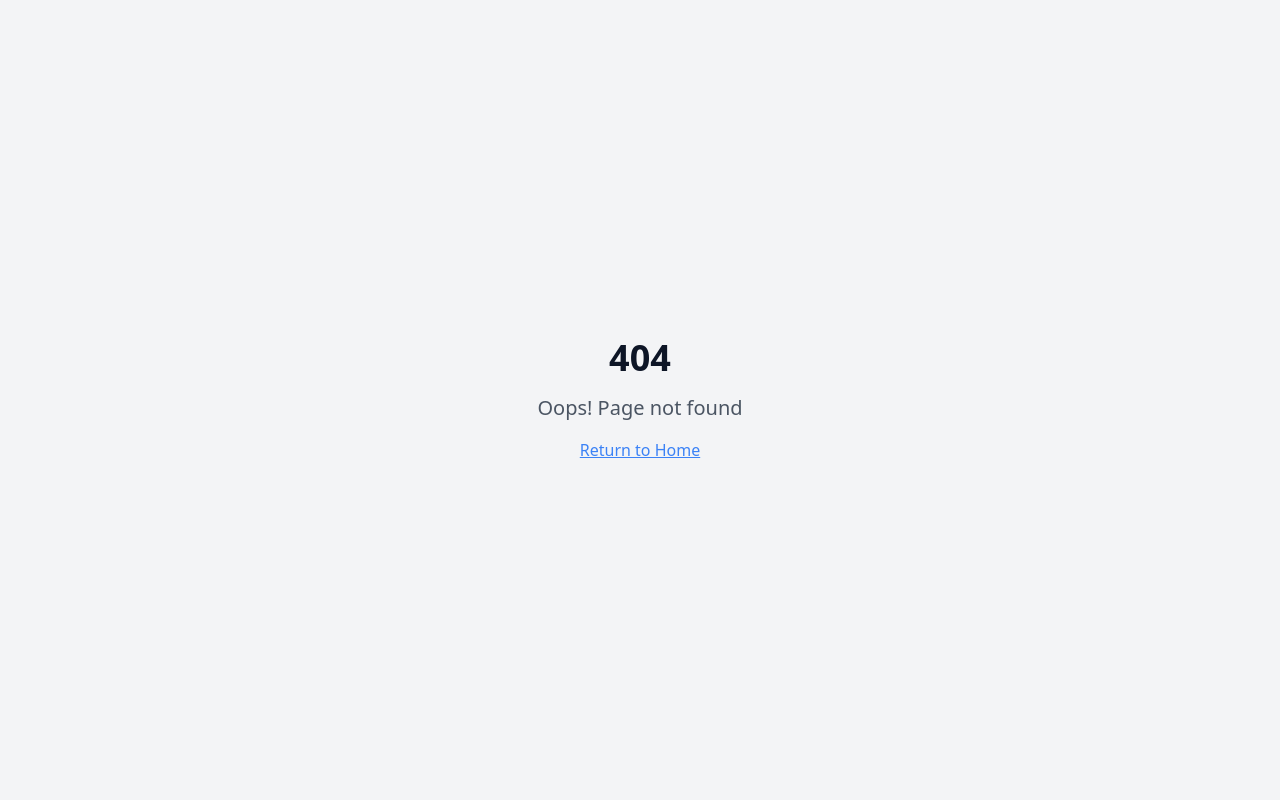
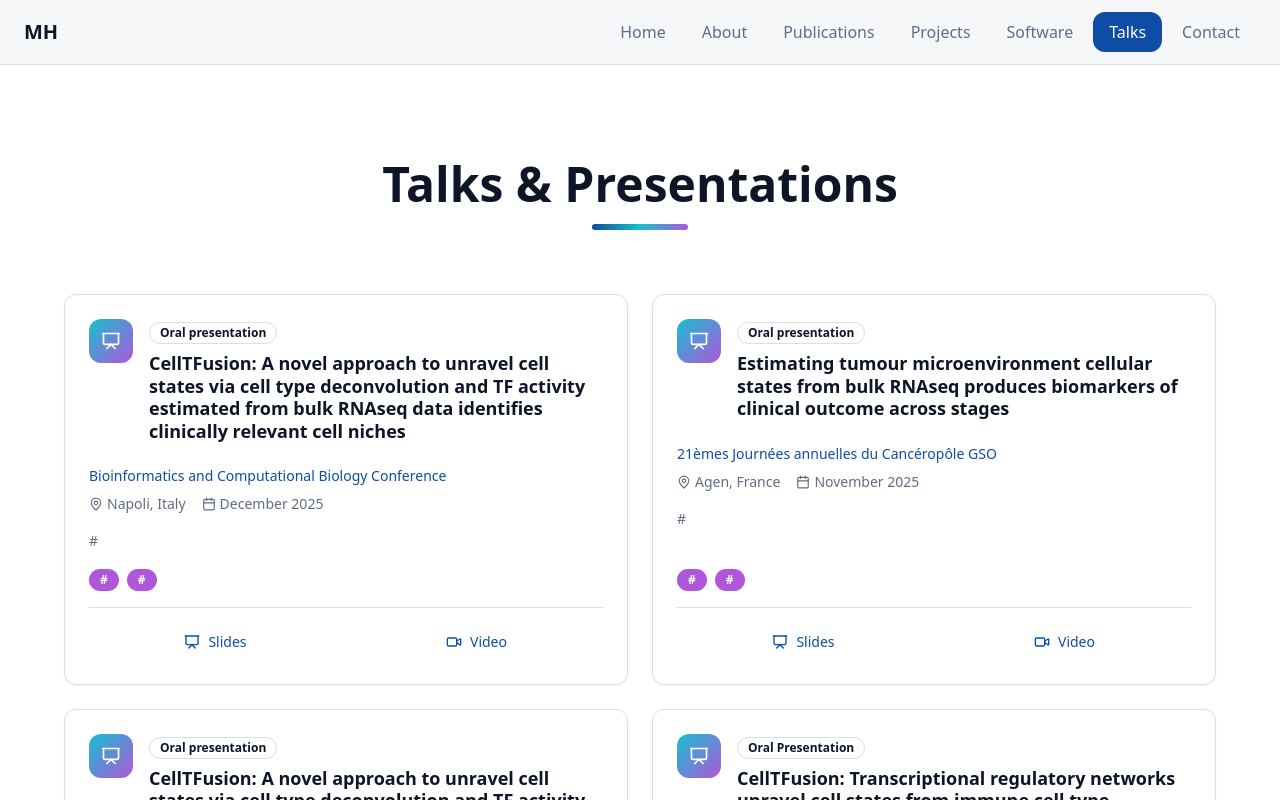
Before and after one commit to mhurtado13/mhurtado13.github.io, a React (Vite) app: page /talks in a window 1280 px wide. Before the commit this address had no page. Shown: the top 800 px of the page. Built offline with nearby package versions, Linux system fonts and the light colour scheme; the HTML template or start-up script is replaced by a standard one.

Commit message:
Add multi-page routing

```diff
--- a/src/App.tsx
+++ b/src/App.tsx
@@ -3,7 +3,13 @@ import { Toaster as Sonner } from "@/components/ui/sonner";
 import { TooltipProvider } from "@/components/ui/tooltip";
 import { QueryClient, QueryClientProvider } from "@tanstack/react-query";
 import { BrowserRouter, Routes, Route } from "react-router-dom";
-import Index from "./pages/Index";
+import Home from "./pages/Home";
+import AboutPage from "./pages/AboutPage";
+import PublicationsPage from "./pages/PublicationsPage";
+import ProjectsPage from "./pages/ProjectsPage";
+import SoftwarePage from "./pages/SoftwarePage";
+import TalksPage from "./pages/TalksPage";
+import ContactPage from "./pages/ContactPage";
 import NotFound from "./pages/NotFound";
 
 const queryClient = new QueryClient();
@@ -15,8 +21,13 @@ const App = () => (
       <Sonner />
       <BrowserRouter>
         <Routes>
-          <Route path="/" element={<Index />} />
-          {/* ADD ALL CUSTOM ROUTES ABOVE THE CATCH-ALL "*" ROUTE */}
+          <Route path="/" element={<Home />} />
+          <Route path="/about" element={<AboutPage />} />
+          <Route path="/publications" element={<PublicationsPage />} />
+          <Route path="/projects" element={<ProjectsPage />} />
+          <Route path="/software" element={<SoftwarePage />} />
+          <Route path="/talks" element={<TalksPage />} />
+          <Route path="/contact" element={<ContactPage />} />
           <Route path="*" element={<NotFound />} />
         </Routes>
       </BrowserRouter>
--- a/src/components/Hero.tsx
+++ b/src/components/Hero.tsx
@@ -40,13 +40,17 @@ const Hero = () => {
           </p>
 
           <div className="flex flex-wrap gap-4 justify-center animate-fade-in-slow pt-4">
-            <Button variant="hero" size="lg" className="group">
-              <Mail className="group-hover:scale-110 transition-transform" />
-              Get in Touch
+            <Button variant="hero" size="lg" className="group" asChild>
+              <a href="/contact">
+                <Mail className="group-hover:scale-110 transition-transform" />
+                Get in Touch
+              </a>
             </Button>
-            <Button variant="outline" size="lg" className="bg-white/10 backdrop-blur-sm border-white/30 text-white hover:bg-white/20">
-              <FileText />
-              View CV
+            <Button variant="outline" size="lg" className="bg-white/10 backdrop-blur-sm border-white/30 text-white hover:bg-white/20" asChild>
+              <a href="/about">
+                <FileText />
+                View Profile
+              </a>
             </Button>
           </div>
 
--- /dev/null
+++ b/src/components/Navigation.tsx
@@ -0,0 +1,82 @@
+import { useState } from "react";
+import { Link, useLocation } from "react-router-dom";
+import { Menu, X } from "lucide-react";
+import { Button } from "@/components/ui/button";
+
+const Navigation = () => {
+  const [isOpen, setIsOpen] = useState(false);
+  const location = useLocation();
+
+  const navItems = [
+    { path: "/", label: "Home" },
+    { path: "/about", label: "About" },
+    { path: "/publications", label: "Publications" },
+    { path: "/projects", label: "Projects" },
+    { path: "/software", label: "Software" },
+    { path: "/talks", label: "Talks" },
+    { path: "/contact", label: "Contact" },
+  ];
+
+  const isActive = (path: string) => location.pathname === path;
+
+  return (
+    <nav className="fixed top-0 left-0 right-0 z-50 bg-background/95 backdrop-blur-sm border-b border-border">
+      <div className="container mx-auto px-6">
+        <div className="flex items-center justify-between h-16">
+          <Link to="/" className="text-xl font-bold text-foreground hover:text-primary transition-colors">
+            MH
+          </Link>
+
+          {/* Desktop Navigation */}
+          <div className="hidden md:flex items-center gap-1">
+            {navItems.map((item) => (
+              <Link
+                key={item.path}
+                to={item.path}
+                className={`px-4 py-2 rounded-lg transition-colors ${
+                  isActive(item.path)
+                    ? "bg-primary text-primary-foreground"
+                    : "text-muted-foreground hover:text-foreground hover:bg-muted"
+                }`}
+              >
+                {item.label}
+              </Link>
+            ))}
+          </div>
+
+          {/* Mobile Menu Button */}
+          <Button
+            variant="ghost"
+            size="icon"
+            className="md:hidden"
+            onClick={() => setIsOpen(!isOpen)}
+          >
+            {isOpen ? <X /> : <Menu />}
+          </Button>
+        </div>
+
+        {/* Mobile Navigation */}
+        {isOpen && (
+          <div className="md:hidden py-4 space-y-2">
+            {navItems.map((item) => (
+              <Link
+                key={item.path}
+                to={item.path}
+                onClick={() => setIsOpen(false)}
+                className={`block px-4 py-2 rounded-lg transition-colors ${
+                  isActive(item.path)
+                    ? "bg-primary text-primary-foreground"
+                    : "text-muted-foreground hover:text-foreground hover:bg-muted"
+                }`}
+              >
+                {item.label}
+              </Link>
+            ))}
+          </div>
+        )}
+      </div>
+    </nav>
+  );
+};
+
+export default Navigation;
--- /dev/null
+++ b/src/pages/AboutPage.tsx
@@ -0,0 +1,17 @@
+import Navigation from "@/components/Navigation";
+import About from "@/components/About";
+import Skills from "@/components/Skills";
+
+const AboutPage = () => {
+  return (
+    <>
+      <Navigation />
+      <div className="pt-16">
+        <About />
+        <Skills />
+      </div>
+    </>
+  );
+};
+
+export default AboutPage;
--- /dev/null
+++ b/src/pages/ContactPage.tsx
@@ -0,0 +1,15 @@
+import Navigation from "@/components/Navigation";
+import Contact from "@/components/Contact";
+
+const ContactPage = () => {
+  return (
+    <>
+      <Navigation />
+      <div className="pt-16">
+        <Contact />
+      </div>
+    </>
+  );
+};
+
+export default ContactPage;
--- /dev/null
+++ b/src/pages/Home.tsx
@@ -0,0 +1,13 @@
+import Navigation from "@/components/Navigation";
+import Hero from "@/components/Hero";
+
+const Home = () => {
+  return (
+    <>
+      <Navigation />
+      <Hero />
+    </>
+  );
+};
+
+export default Home;
--- /dev/null
+++ b/src/pages/ProjectsPage.tsx
@@ -0,0 +1,15 @@
+import Navigation from "@/components/Navigation";
+import Projects from "@/components/Projects";
+
+const ProjectsPage = () => {
+  return (
+    <>
+      <Navigation />
+      <div className="pt-16">
+        <Projects />
+      </div>
+    </>
+  );
+};
+
+export default ProjectsPage;
--- /dev/null
+++ b/src/pages/PublicationsPage.tsx
@@ -0,0 +1,15 @@
+import Navigation from "@/components/Navigation";
+import Publications from "@/components/Publications";
+
+const PublicationsPage = () => {
+  return (
+    <>
+      <Navigation />
+      <div className="pt-16">
+        <Publications />
+      </div>
+    </>
+  );
+};
+
+export default PublicationsPage;
--- /dev/null
+++ b/src/pages/SoftwarePage.tsx
@@ -0,0 +1,15 @@
+import Navigation from "@/components/Navigation";
+import Softwares from "@/components/Softwares";
+
+const SoftwarePage = () => {
+  return (
+    <>
+      <Navigation />
+      <div className="pt-16">
+        <Softwares />
+      </div>
+    </>
+  );
+};
+
+export default SoftwarePage;
--- /dev/null
+++ b/src/pages/TalksPage.tsx
@@ -0,0 +1,15 @@
+import Navigation from "@/components/Navigation";
+import Talks from "@/components/Talks";
+
+const TalksPage = () => {
+  return (
+    <>
+      <Navigation />
+      <div className="pt-16">
+        <Talks />
+      </div>
+    </>
+  );
+};
+
+export default TalksPage;
```
